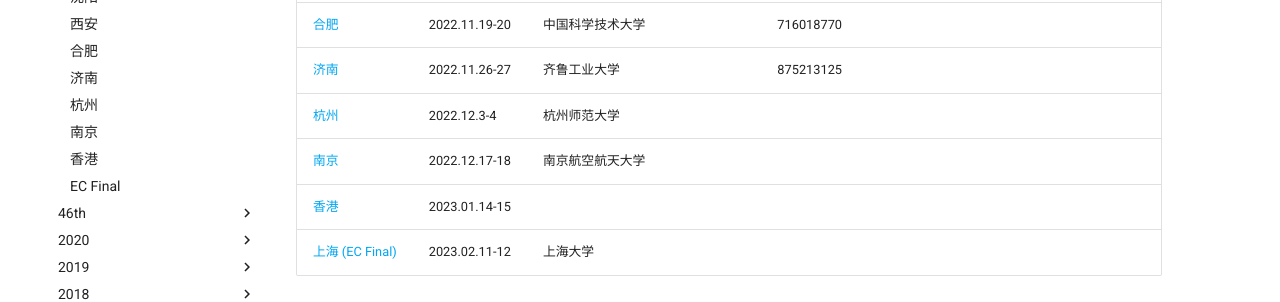
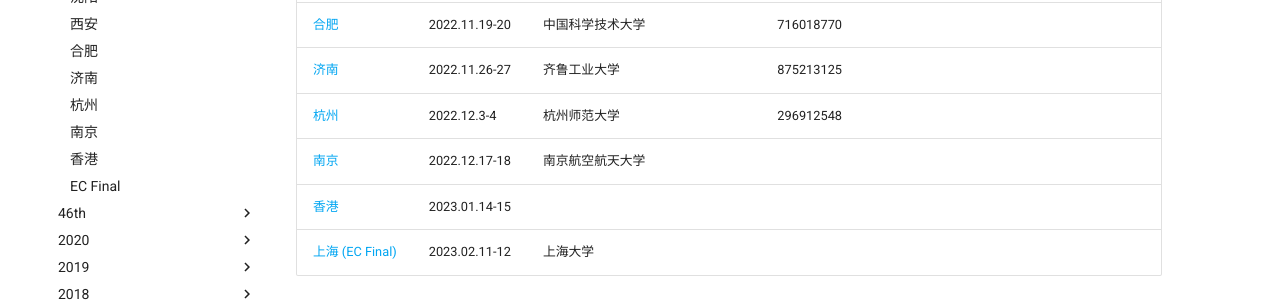
Before and after one commit to xcpcio/docs, an MkDocs documentation site: the page built from docs/info/icpc/47th/index.md, in a window 1280 px wide. Shown: the part 413-715 px from the top of the page. Built offline with MkDocs 1.6.1 and Material for MkDocs 9.7.7, drawn with Linux system fonts in a browser that asks for light colours; comment, search, counter and statistics services are not loaded.

Commit message:
feat: add 47th icpc hangzhou qq group number

```diff
--- a/docs/info/icpc/47th/index.md
+++ b/docs/info/icpc/47th/index.md
@@ -2,13 +2,13 @@
 
 ## 赛站信息
 
-| 站点                             | 时间            | 承办方      | 命题方 | 官方群       | 民间群 | 平台  | 备注  |
-|:-------------------------------|:--------------|:---------|:----|:----------|:----|:----|:----|
-| [沈阳](./shenyang.md)            | 2022.11.5-6   | 东北大学     |     | 215015026 |     |     |     |
-| [西安](./xian.md)                | 2022.11.12-13 | 西北工业大学   |     | 665674380 |     |     |     |
-| [合肥](./hefei.md)               | 2022.11.19-20 | 中国科学技术大学 |     | 716018770 |     |     |     |
-| [济南](./jinan.md)               | 2022.11.26-27 | 齐鲁工业大学   |     | 875213125 |     |     |     |
-| [杭州](./hangzhou.md)            | 2022.12.3-4   | 杭州师范大学   |     |           |     |     |     |
-| [南京](./nanjing.md)             | 2022.12.17-18 | 南京航空航天大学 |     |           |     |     |     |
-| [香港](./hongkong.md)            | 2023.01.14-15 |          |     |           |     |     |     |
-| [上海 (EC Final)](./shanghai.md) | 2023.02.11-12 | 上海大学     |     |           |     |     |     |
+| 站点                             | 时间          | 承办方           | 命题方 | 官方群    | 民间群 | 平台 | 备注 |
+| :------------------------------- | :------------ | :--------------- | :----- | :-------- | :----- | :--- | :--- |
+| [沈阳](./shenyang.md)            | 2022.11.5-6   | 东北大学         |        | 215015026 |        |      |      |
+| [西安](./xian.md)                | 2022.11.12-13 | 西北工业大学     |        | 665674380 |        |      |      |
+| [合肥](./hefei.md)               | 2022.11.19-20 | 中国科学技术大学 |        | 716018770 |        |      |      |
+| [济南](./jinan.md)               | 2022.11.26-27 | 齐鲁工业大学     |        | 875213125 |        |      |      |
+| [杭州](./hangzhou.md)            | 2022.12.3-4   | 杭州师范大学     |        | 296912548 |        |      |      |
+| [南京](./nanjing.md)             | 2022.12.17-18 | 南京航空航天大学 |        |           |        |      |      |
+| [香港](./hongkong.md)            | 2023.01.14-15 |                  |        |           |        |      |      |
+| [上海 (EC Final)](./shanghai.md) | 2023.02.11-12 | 上海大学         |        |           |        |      |      |
```
